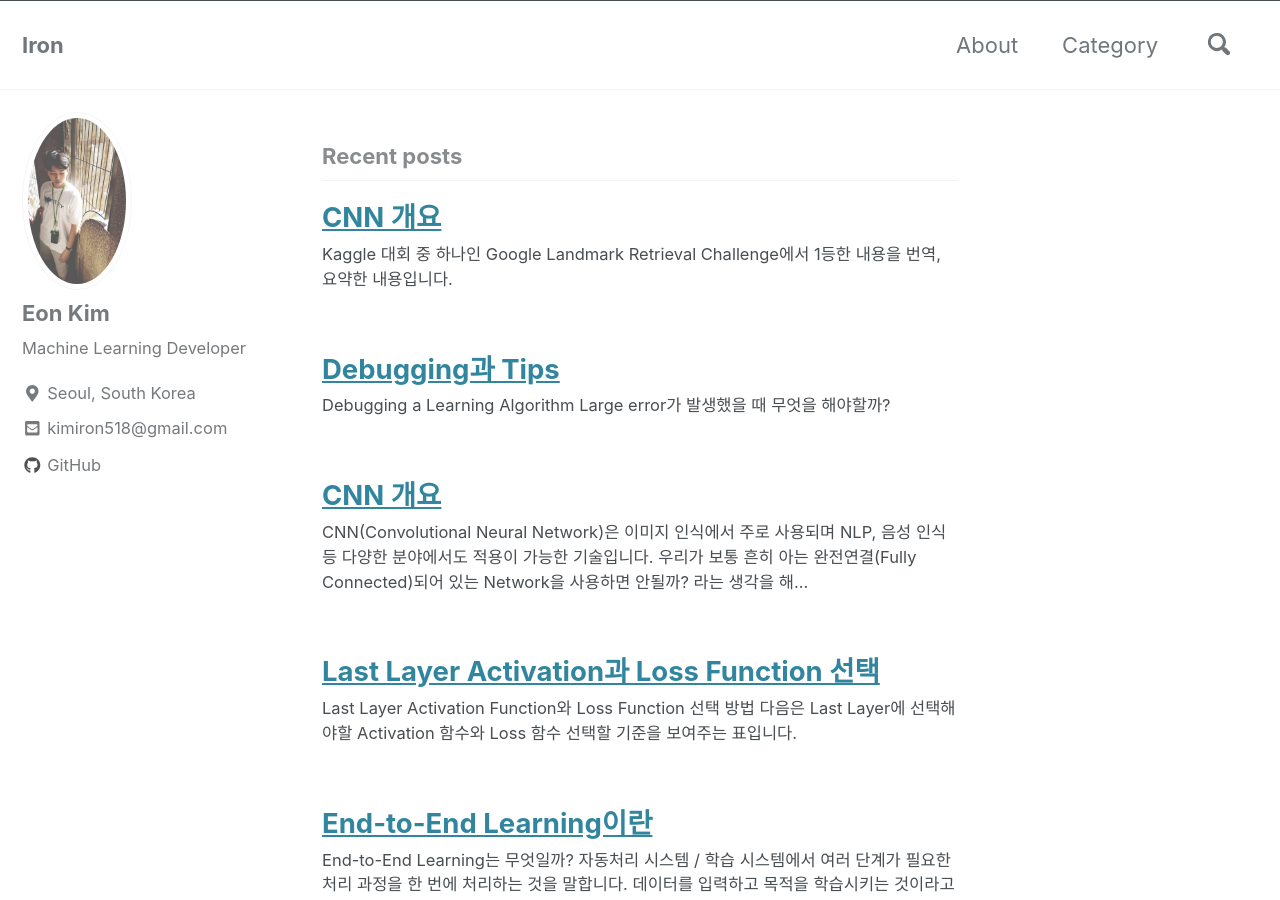
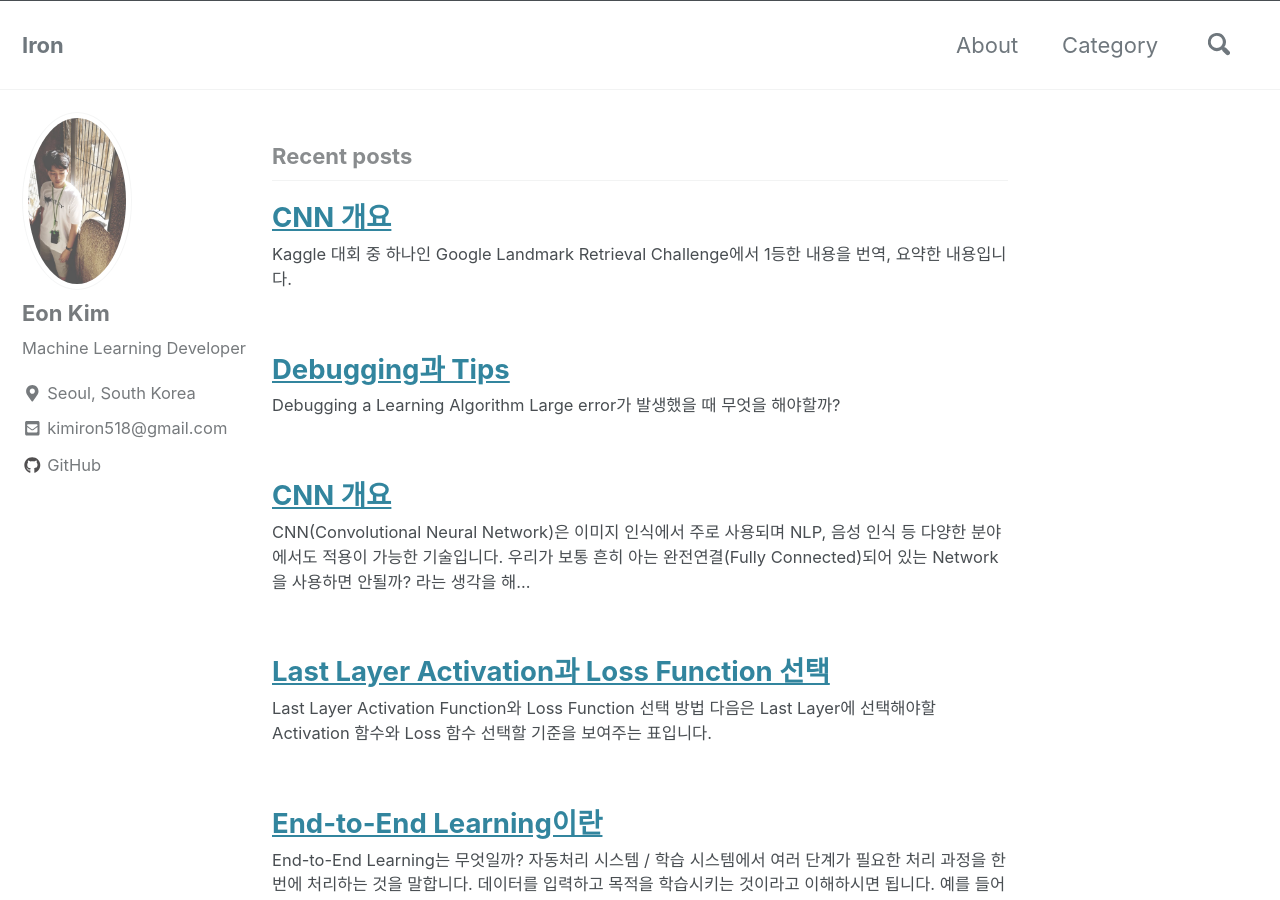
Before and after one commit to thisisiron/thisisiron.github.io, a Jekyll site: the page built from index.html, in a window 1280 px wide and 900 px high. Built offline with Jekyll 4.4.1, drawn with Linux system fonts in a browser that asks for light colours; cached includes are drawn as plain includes; nearby versions of some CDN libraries; the list of posts is cut into pages by our own code.

Commit message:
update padding val

```diff
--- a/_sass/minimal-mistakes/_variables.scss
+++ b/_sass/minimal-mistakes/_variables.scss
@@ -142,8 +142,8 @@
    ========================================================================== */
 
 $right-sidebar-width-narrow: 200px !default;
-$right-sidebar-width: 300px !default;
-$right-sidebar-width-wide: 100px !default;
+$right-sidebar-width: 250px !default;
+$right-sidebar-width-wide: 400px !default;
 
 /*
    Other
```
